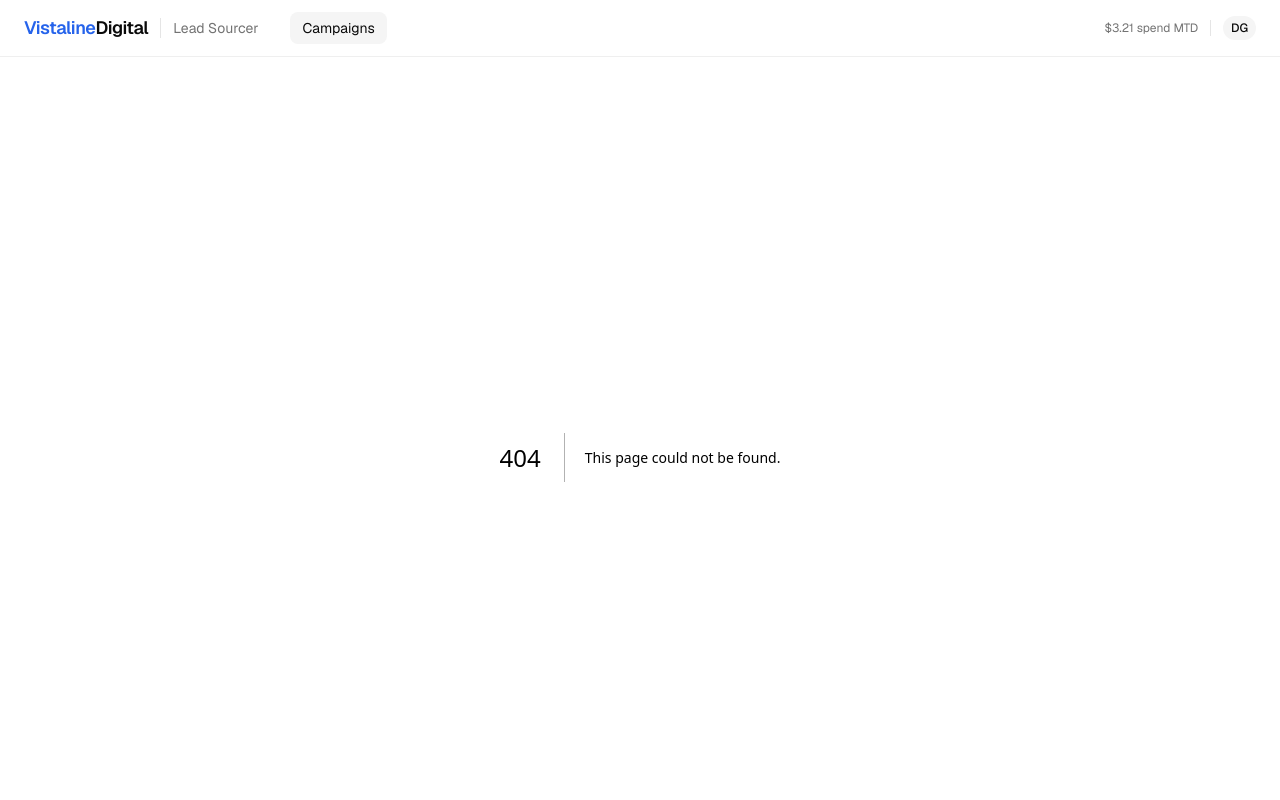
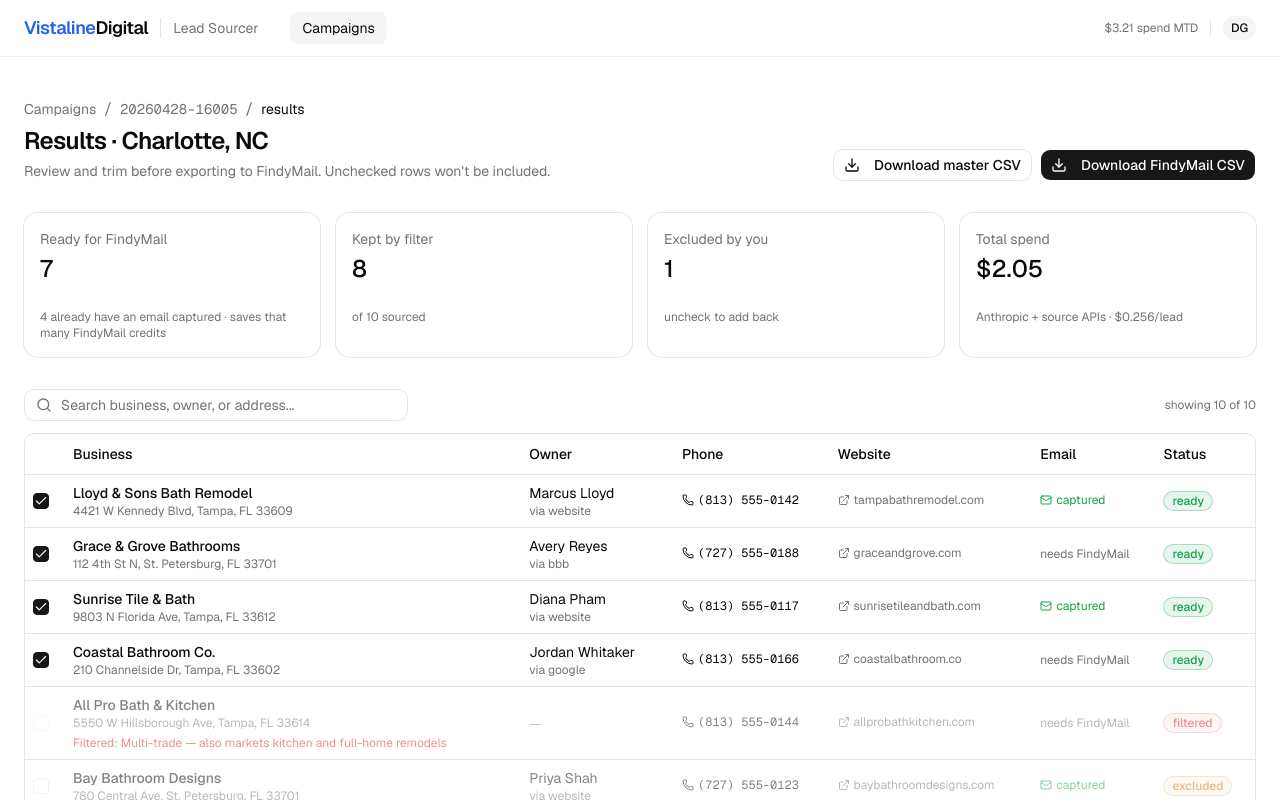
Before and after one commit to Sigismund7/vistaline-lead-sourcing-agent, a Next.js app in the folder frontend/: page /campaigns/20260428-160055-p6q7r8/results in a window 1280 px wide. Before the commit this address had no page. Shown: the top 800 px of the page. Built offline with nearby package versions, Linux system fonts and the light colour scheme.

Commit message:
Phase 1.9: results preview table with row-exclude and cost panel

```diff
--- /dev/null
+++ b/frontend/app/campaigns/[id]/results/page.tsx
@@ -0,0 +1,251 @@
+"use client";
+
+import { use, useMemo, useState } from "react";
+import Link from "next/link";
+import { Download, ExternalLink, Mail, Phone, Search } from "lucide-react";
+import { Button } from "@/components/ui/button";
+import { Card, CardContent, CardDescription, CardHeader, CardTitle } from "@/components/ui/card";
+import { Checkbox } from "@/components/ui/checkbox";
+import { Input } from "@/components/ui/input";
+import { Badge } from "@/components/ui/badge";
+import { Table, TableBody, TableCell, TableHead, TableHeader, TableRow } from "@/components/ui/table";
+import { MOCK_CAMPAIGNS } from "@/lib/mocks/campaigns";
+import { MOCK_LEADS } from "@/lib/mocks/leads";
+import { cn } from "@/lib/utils";
+
+export default function ResultsPage({
+  params,
+}: {
+  params: Promise<{ id: string }>;
+}) {
+  const { id } = use(params);
+  const campaign = MOCK_CAMPAIGNS.find((c) => c.id === id) ?? MOCK_CAMPAIGNS[0];
+
+  const [excluded, setExcluded] = useState<Set<string>>(
+    () => new Set(MOCK_LEADS.filter((l) => l.excludedByUser).map((l) => l.id)),
+  );
+  const [search, setSearch] = useState("");
+
+  const filtered = useMemo(() => {
+    const q = search.trim().toLowerCase();
+    return MOCK_LEADS.filter((l) => {
+      if (!q) return true;
+      return (
+        l.businessName.toLowerCase().includes(q) ||
+        l.address.toLowerCase().includes(q) ||
+        l.ownerFirst.toLowerCase().includes(q) ||
+        l.ownerLast.toLowerCase().includes(q)
+      );
+    });
+  }, [search]);
+
+  const kept = MOCK_LEADS.filter((l) => l.kept);
+  const ready = kept.filter((l) => !excluded.has(l.id));
+  const withEmail = ready.filter((l) => l.email).length;
+
+  function toggle(id: string) {
+    setExcluded((prev) => {
+      const next = new Set(prev);
+      if (next.has(id)) next.delete(id);
+      else next.add(id);
+      return next;
+    });
+  }
+
+  return (
+    <div className="mx-auto max-w-7xl px-6 py-10">
+      <div className="flex flex-wrap items-end justify-between gap-4 pb-8">
+        <div>
+          <div className="flex items-center gap-2 pb-1">
+            <Link href="/campaigns" className="text-sm text-muted-foreground hover:text-foreground">
+              Campaigns
+            </Link>
+            <span className="text-muted-foreground">/</span>
+            <Link
+              href={`/campaigns/${campaign.id}`}
+              className="text-sm font-mono text-muted-foreground hover:text-foreground"
+            >
+              {campaign.id.slice(0, 14)}
+            </Link>
+            <span className="text-muted-foreground">/</span>
+            <span className="text-sm">results</span>
+          </div>
+          <h1 className="text-2xl font-semibold tracking-tight">
+            Results · {campaign.city}, {campaign.stateAbbr}
+          </h1>
+          <p className="mt-1 text-sm text-muted-foreground">
+            Review and trim before exporting to FindyMail. Unchecked rows won&apos;t be included.
+          </p>
+        </div>
+        <div className="flex items-center gap-2">
+          <Button variant="outline">
+            <Download className="mr-2 size-4" /> Download master CSV
+          </Button>
+          <Button>
+            <Download className="mr-2 size-4" /> Download FindyMail CSV
+          </Button>
+        </div>
+      </div>
+
+      <div className="grid gap-4 pb-8 sm:grid-cols-4">
+        <Card>
+          <CardHeader className="pb-2">
+            <CardDescription>Ready for FindyMail</CardDescription>
+            <CardTitle className="text-2xl">{ready.length}</CardTitle>
+          </CardHeader>
+          <CardContent className="text-xs text-muted-foreground">
+            {withEmail} already have an email captured · saves that many FindyMail credits
+          </CardContent>
+        </Card>
+        <Card>
+          <CardHeader className="pb-2">
+            <CardDescription>Kept by filter</CardDescription>
+            <CardTitle className="text-2xl">{kept.length}</CardTitle>
+          </CardHeader>
+          <CardContent className="text-xs text-muted-foreground">
+            of {MOCK_LEADS.length} sourced
+          </CardContent>
+        </Card>
+        <Card>
+          <CardHeader className="pb-2">
+            <CardDescription>Excluded by you</CardDescription>
+            <CardTitle className="text-2xl">{excluded.size}</CardTitle>
+          </CardHeader>
+          <CardContent className="text-xs text-muted-foreground">
+            uncheck to add back
+          </CardContent>
+        </Card>
+        <Card>
+          <CardHeader className="pb-2">
+            <CardDescription>Total spend</CardDescription>
+            <CardTitle className="text-2xl">${campaign.spendUsd.toFixed(2)}</CardTitle>
+          </CardHeader>
+          <CardContent className="text-xs text-muted-foreground">
+            Anthropic + source APIs · ${(campaign.spendUsd / Math.max(kept.length, 1)).toFixed(3)}/lead
+          </CardContent>
+        </Card>
+      </div>
+
+      <div className="flex items-center justify-between pb-3">
+        <div className="relative w-full max-w-sm">
+          <Search className="absolute left-3 top-1/2 size-4 -translate-y-1/2 text-muted-foreground" />
+          <Input
+            placeholder="Search business, owner, or address..."
+            className="pl-9"
+            value={search}
+            onChange={(e) => setSearch(e.target.value)}
+          />
+        </div>
+        <div className="text-xs text-muted-foreground">
+          showing {filtered.length} of {MOCK_LEADS.length}
+        </div>
+      </div>
+
+      <div className="overflow-hidden rounded-lg border">
+        <Table>
+          <TableHeader>
+            <TableRow>
+              <TableHead className="w-10"></TableHead>
+              <TableHead>Business</TableHead>
+              <TableHead>Owner</TableHead>
+              <TableHead>Phone</TableHead>
+              <TableHead>Website</TableHead>
+              <TableHead>Email</TableHead>
+              <TableHead>Status</TableHead>
+            </TableRow>
+          </TableHeader>
+          <TableBody>
+            {filtered.map((lead) => {
+              const isExcluded = excluded.has(lead.id);
+              const isFiltered = !lead.kept;
+              return (
+                <TableRow
+                  key={lead.id}
+                  className={cn(
+                    (isExcluded || isFiltered) && "opacity-50",
+                  )}
+                >
+                  <TableCell>
+                    <Checkbox
+                      checked={lead.kept && !isExcluded}
+                      disabled={!lead.kept}
+                      onCheckedChange={() => toggle(lead.id)}
+                      aria-label={`Include ${lead.businessName}`}
+                    />
+                  </TableCell>
+                  <TableCell>
+                    <div className="font-medium">{lead.businessName}</div>
+                    <div className="text-xs text-muted-foreground">{lead.address}</div>
+                    {isFiltered && (
+                      <div className="mt-1 text-xs text-danger">
+                        Filtered: {lead.rejectReason}
+                      </div>
+                    )}
+                  </TableCell>
+                  <TableCell>
+                    {lead.ownerFirst || lead.ownerLast ? (
+                      <div>
+                        <div>{lead.ownerFirst} {lead.ownerLast}</div>
+                        {lead.ownerSource && (
+                          <div className="text-xs text-muted-foreground">via {lead.ownerSource}</div>
+                        )}
+                      </div>
+                    ) : (
+                      <span className="text-xs text-muted-foreground">—</span>
+                    )}
+                  </TableCell>
+                  <TableCell className="font-mono text-xs">
+                    <a href={`tel:${lead.phone}`} className="inline-flex items-center gap-1 hover:text-foreground">
+                      <Phone className="size-3" />
+                      {lead.phone}
+                    </a>
+                  </TableCell>
+                  <TableCell className="text-xs">
+                    {lead.website ? (
+                      <a
+                        href={lead.website}
+                        target="_blank"
+                        rel="noopener noreferrer"
+                        className="inline-flex items-center gap-1 text-muted-foreground hover:text-foreground"
+                      >
+                        <ExternalLink className="size-3" />
+                        {lead.domain}
+                      </a>
+                    ) : (
+                      <span className="text-muted-foreground">—</span>
+                    )}
+                  </TableCell>
+                  <TableCell className="text-xs">
+                    {lead.email ? (
+                      <span className="inline-flex items-center gap-1 text-success">
+                        <Mail className="size-3" />
+                        captured
+                      </span>
+                    ) : (
+                      <span className="text-muted-foreground">needs FindyMail</span>
+                    )}
+                  </TableCell>
+                  <TableCell>
+                    {isFiltered ? (
+                      <Badge variant="outline" className="border-danger/30 bg-danger/10 text-danger">
+                        filtered
+                      </Badge>
+                    ) : isExcluded ? (
+                      <Badge variant="outline" className="border-warning/30 bg-warning/10 text-warning">
+                        excluded
+                      </Badge>
+                    ) : (
+                      <Badge variant="outline" className="border-success/30 bg-success/10 text-success">
+                        ready
+                      </Badge>
+                    )}
+                  </TableCell>
+                </TableRow>
+              );
+            })}
+          </TableBody>
+        </Table>
+      </div>
+    </div>
+  );
+}
```
Also changed, not shown: 1 other file (tests, documents, lock files or other folders).
